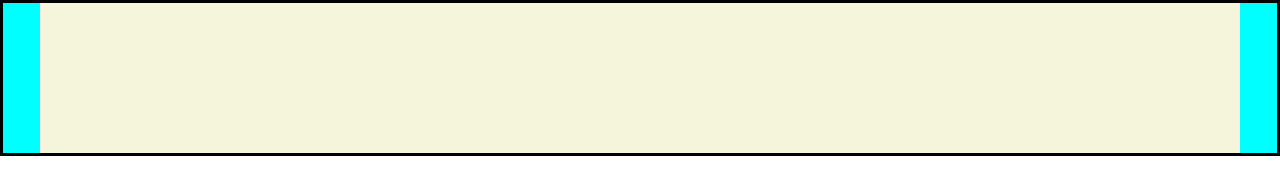
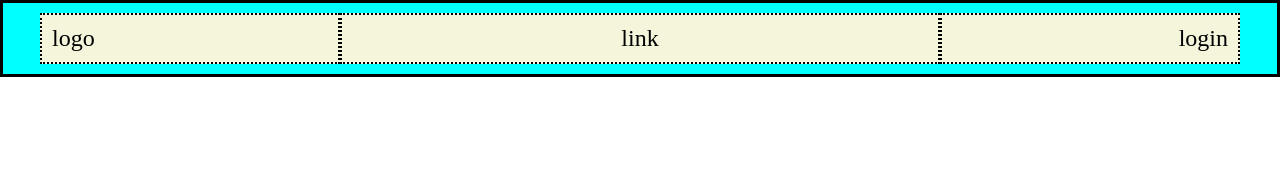
Before and after one commit to MattiaUsai/htmlcss-struttura-discord, a plain HTML site: page index.html in a window 1280 px wide. Drawn offline with Linux system fonts and the light colour scheme.

Commit message:
COMPLETE FIRST ROW

```diff
--- a/css/style.css
+++ b/css/style.css
@@ -6,12 +6,26 @@
 .row{
     width: 100%;
     background-color: aqua;
-
     border: 3px solid black;
+    padding: 10px;
 }
 .container{
     max-width: 1200px;
     background-color: beige;
-    height: 150px;
-    margin: auto;
+    display: flex;
+    font-size: x-large;
+    margin:  auto;
 }
+.hdiv{
+    width: 25%;
+    border: 2px dotted black;
+    padding: 10px;
+
+}
+.hdivc.hdiv{
+    width: 50%;
+    text-align: center;
+}
+.hdivs.hdiv{
+    text-align: right;
+}
--- a/index.html
+++ b/index.html
@@ -9,7 +9,12 @@
 <body>
     <header>
         <div class="row">
-            <div class="container"></div>
+            <div class="container">
+                <div class="hdiv"> logo</div>
+                <div class="hdiv hdivc">link</div>
+                <div class="hdiv hdivs ">login</div>
+
+            </div>
 
         </div>
 
```
